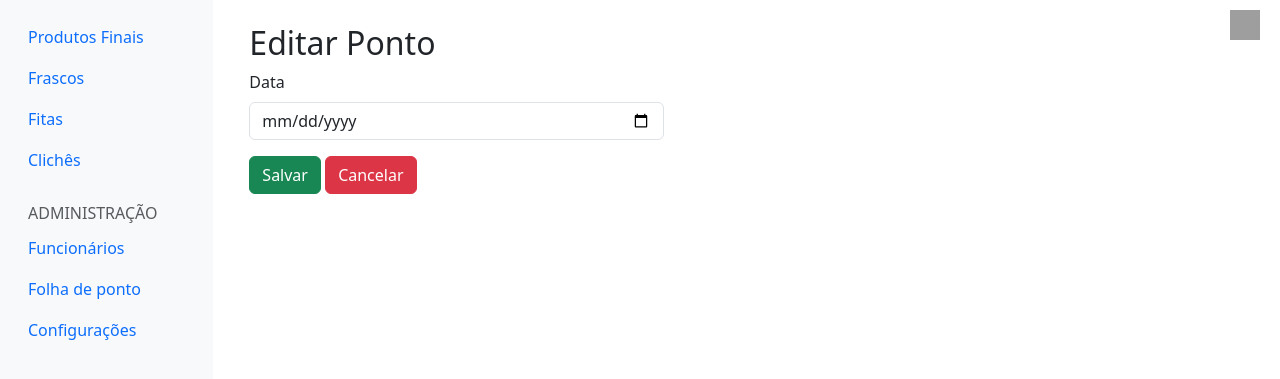
After one commit to gabriel-lacerdaa/ProjetoRacional, a Flask app: page /folha_de_ponto/editar in a window 1280 px wide. The commit adds this page. Shown: the top 379 px of the page. Run offline with Flask 3, Linux system fonts and the light colour scheme; the visitor is signed in with stand-in values (Sample User, id 1); some libraries are stand-ins or nearby versions; grey boxes are pictures that could not be loaded.

Commit message:
FEAT: Filtrar, editar, deletar pontos finalizado

```diff
--- a/folha_de_ponto/folha_de_ponto.py
+++ b/folha_de_ponto/folha_de_ponto.py
@@ -2,7 +2,7 @@ from flask import Blueprint, request, redirect, url_for, render_template, sessio
 from models.model import FolhaDePonto, Funcionarios
 from utils import verificarSeEstaLogado, montarListaDeFuncionarios, buscarValorDoSalarioPagoPorDia
 from helpers import FormularioPonto, FormularioCalcularSalario
-from datetime import date
+from datetime import date, datetime
 from extensions import db
 from sqlalchemy import func
 
@@ -22,16 +22,25 @@ def verificar_autenticacao():
 
 @folha_de_ponto_blueprint.route('/folha_de_ponto')
 def allPontos():
-
-    mes_ano = request.args.get('mes_ano')
-    mes = mes_ano[5:] if mes_ano else date.today().month
-    #Transformando o int para remover os zeros a esquerda
-    mes = int(mes)
-    form_calcular = FormularioCalcularSalario()
-    folha_de_ponto = db.session.query(FolhaDePonto, Funcionarios)\
-        .join(Funcionarios).filter(func.extract('month', FolhaDePonto.data) == mes)\
-        .order_by(FolhaDePonto.id.desc()).all()
-    return render_template('folha_de_ponto.html', form=form_calcular, folha_de_ponto=folha_de_ponto, erro=request.args.get('erro'))
+    try:
+        mes_ano_str = request.args.get('mes_ano')
+        mes_ano = datetime.strptime(mes_ano_str, "%Y-%m") if mes_ano_str else datetime.now()
+        mes = mes_ano_str[5:] if mes_ano_str else date.today().month
+        ano = mes_ano_str[:4] if mes_ano_str else date.today().year
+        #Transformando o int para remover os zeros a esquerda
+        mes = int(mes)
+        ano = int(ano)
+        form_calcular = FormularioCalcularSalario(mes_ano=mes_ano)
+        folha_de_ponto = db.session.query(FolhaDePonto, Funcionarios)\
+            .join(Funcionarios).filter((func.extract('month', FolhaDePonto.data) == mes), \
+                                    (func.extract('year', FolhaDePonto.data) == ano))\
+            .order_by(FolhaDePonto.id.desc()).all()
+        if len(folha_de_ponto) == 0:
+            flash('Nenhum ponto encontrado!')
+        return render_template('folha_de_ponto.html', form=form_calcular, folha_de_ponto=folha_de_ponto, erro=request.args.get('erro'))
+    except:
+        flash('Erro ao buscar pontos')
+        return render_template('folha_de_ponto.html', erro=request.args.get('erro'))
 
 
 @folha_de_ponto_blueprint.route('/folha_de_ponto/novo')
@@ -88,3 +97,9 @@ def deletePonto():
     FolhaDePonto.query.filter_by(id=request.args.get('id')).delete()
     db.session.commit()
     return redirect(url_for('folha_de_ponto.allPontos'))
+
+
+@folha_de_ponto_blueprint.route('/folha_de_ponto/editar')
+def editPonto():
+    form = FormularioPonto()
+    return render_template("editar_ponto.html", form=form)
--- /dev/null
+++ b/folha_de_ponto/templates/editar_ponto.html
@@ -0,0 +1,25 @@
+{% extends 'template_principal.html' %}
+
+{% block conteudo %}
+
+<div class="container">
+    <h2>Editar Ponto</h2>
+    <form action="#" method="post">
+        {{ form.csrf_token() }}
+
+        <div class="form-group">
+            <div class="col-md-5">
+                {{ form.data.label(class="form-label") }}
+                {{ form.data(class="form-control") }}
+
+            </div>
+        </div>
+        <div class="buttons">
+            {{form.salvar(class="btn btn-success")}}
+            <a href="{{ url_for('folha_de_ponto.allPontos') }}" class="btn btn-danger">Cancelar</a>
+        </div>
+    </form>
+
+</div>
+
+{% endblock %}
--- a/folha_de_ponto/templates/folha_de_ponto.html
+++ b/folha_de_ponto/templates/folha_de_ponto.html
@@ -43,8 +43,8 @@
                     <td>{{ ponto.data }}</td>
                     <td>{{ ponto.horas }}</td>
                     <td>
-                        <a href="#" class="btn btn-outline-primary">Editar</a>
-                        <a href="#" class="btn btn-outline-danger">Deletar</a>
+                        <a href="{{ url_for('folha_de_ponto.editPonto', id=ponto.id) }}" class="btn btn-outline-primary">Editar</a>
+                        <a href="{{ url_for('folha_de_ponto.deletePonto', id=ponto.id) }}" class="btn btn-outline-danger">Deletar</a>
                     </td>
                 </tr>
             {% endfor %}
--- a/helpers.py
+++ b/helpers.py
@@ -47,6 +47,7 @@ class FormularioFuncionarios(FlaskForm):
 class FormularioPonto(FlaskForm):
     id_funcionario = SelectField('Funcionario', [validators.DataRequired()], coerce=int)
     horas = IntegerField('Horas trabalhadas', [validators.DataRequired(), validators.NumberRange(min=1, max=9)], render_kw={'autocomplete': 'off'})
+    data = DateField("Data", [validators.DataRequired()])
     salvar = SubmitField('Salvar')
 
 
```
